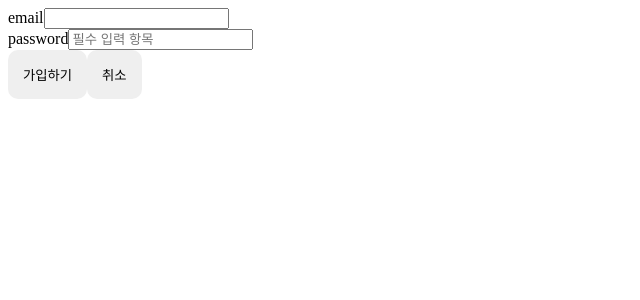
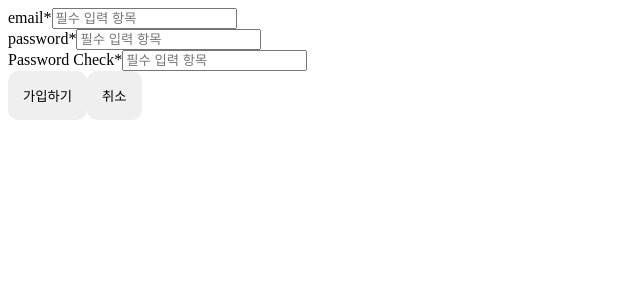
Before and after one commit to jinux127/wanted-pre-onboarding-challenge-fe-1, a React (Create React App) app: page /auth/signup in a window 1280 px wide. Shown: the top 300 px of the page, without its empty margins (0-640 px from the left). Built offline with nearby package versions, Linux system fonts and the light colour scheme.

Commit message:
feat: login  기능

```diff
--- a/public/index.html
+++ b/public/index.html
@@ -10,7 +10,7 @@
       content="Web site created using create-react-app"
     /> -->
     <!-- <link rel="apple-touch-icon" href="%PUBLIC_URL%/logo192.png" /> -->
-    <link rel="manifest" href="%PUBLIC_URL%/manifest.json" />
+    <!-- <link rel="manifest" href="%PUBLIC_URL%/manifest.json" /> -->
     <title>TODO APP</title>
   </head>
   <body>
--- a/src/components/SignUpForm.tsx
+++ b/src/components/SignUpForm.tsx
@@ -15,16 +15,20 @@ const SignUpForm = (props: FormProps) => {
   const {
     register,
     handleSubmit,
+    watch,
     formState: { errors },
   } = useForm<IUser>({ mode: 'onChange' });
 
   return (
     <form onSubmit={handleSubmit(onSubmit)}>
       <div>
-        <label htmlFor='email'>email</label>
+        <label htmlFor='email'>
+          email<span>*</span>
+        </label>
         <input
           id='email'
           type='text'
+          placeholder='필수 입력 항목'
           disabled={isDisabled}
           {...register('email', {
             required: true,
@@ -35,7 +39,9 @@ const SignUpForm = (props: FormProps) => {
         {errors.email && errors.email.type === 'pattern' && <p>올바른 이메일이 아닙니다.</p>}
       </div>
       <div>
-        <label htmlFor='password'>password</label>
+        <label htmlFor='password'>
+          password<span>*</span>
+        </label>
         <input
           id='password'
           type='password'
@@ -49,6 +55,21 @@ const SignUpForm = (props: FormProps) => {
         {errors.password && errors.password.type === 'required' && <p>비밀번호를 입력해주세요.</p>}
         {errors.password && errors.password.type === 'validate' && <p>8글자이상 20글자 이하로 입력해주세요.</p>}
       </div>
+      <div>
+        <label htmlFor='nickName'>
+          Password Check<span>*</span>
+        </label>
+        <input
+          id='password_check'
+          type='password'
+          placeholder='필수 입력 항목'
+          {...register('password_check', {
+            validate: (value) => value === watch('password'),
+          })}
+          disabled={isDisabled}
+        />
+        {errors.password_check && errors.password_check.type === 'validate' && <p>비밀번호가 일치하지 않습니다.</p>}
+      </div>
       {children}
     </form>
   );
--- a/src/page/LoginPage.tsx
+++ b/src/page/LoginPage.tsx
@@ -1,14 +1,27 @@
 import LoginForm from 'components/LoginForm';
 import { useNavigate } from 'react-router';
-import { IUser } from 'types/interfaces';
+import { IError, IResponse, IUser } from 'types/interfaces';
 import { Button, SubmitButton } from 'components';
+import { customAxios } from 'api';
 
 const LoginPage = () => {
   let navigate = useNavigate();
 
+  const login = async (postData: IUser) => {
+    try {
+      const res = (await customAxios.post('/users/login', postData)) as IResponse;
+      if (res.status === 200) {
+        localStorage.setItem('token', res.data.token);
+        navigate('/');
+      }
+    } catch (err) {
+      const responseError = err as IError;
+      alert(responseError.response.data.details);
+    }
+  };
   return (
     <div>
-      <LoginForm onSubmit={(data: IUser) => console.log(data)}>
+      <LoginForm onSubmit={login}>
         <SubmitButton text='로그인' />
         <Button onClick={() => navigate('/auth/signup')} text='회원가입' />
       </LoginForm>
--- a/src/page/SignUpPage.tsx
+++ b/src/page/SignUpPage.tsx
@@ -1,14 +1,21 @@
 import { customAxios } from 'api';
 import { Button, SignUpForm, SubmitButton } from 'components';
 import { useNavigate } from 'react-router';
-import { IUser } from 'types/interfaces';
+import { IError, IResponse, IUser } from 'types/interfaces';
 
 const SignUpPage = () => {
   let navigate = useNavigate();
-  console.log(process.env.REACT_APP_API_URL);
+
   const signUp = async (postData: IUser) => {
-    const res = await customAxios.post('/users/create', postData);
-    console.log(res);
+    try {
+      const res = (await customAxios.post('/users/create', postData)) as IResponse;
+      if (res.status === 200) {
+        navigate('/auth/login');
+      }
+    } catch (err) {
+      const responseError = err as IError;
+      alert(responseError.response.data.details);
+    }
   };
 
   return (
--- a/src/setupProxy.js
+++ b/src/setupProxy.js
@@ -6,9 +6,6 @@ module.exports = (app) => {
     createProxyMiddleware({
       target: 'http://localhost:8080',
       changeOrigin: true,
-      pathRewrite: {
-        '^/api': '',
-      },
     })
   );
 };
```
Also changed, not shown: src/types/interfaces.ts (+22 -0 lines).
